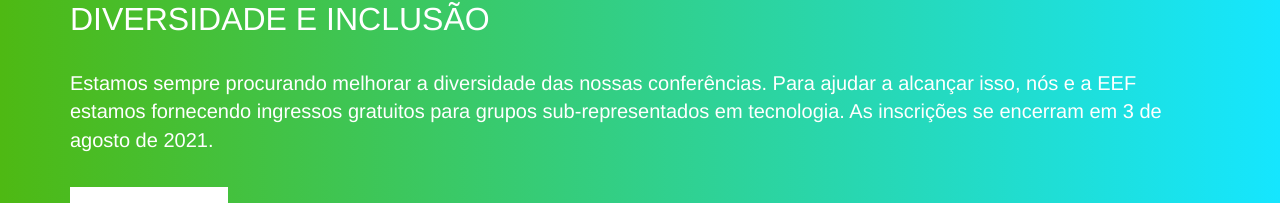
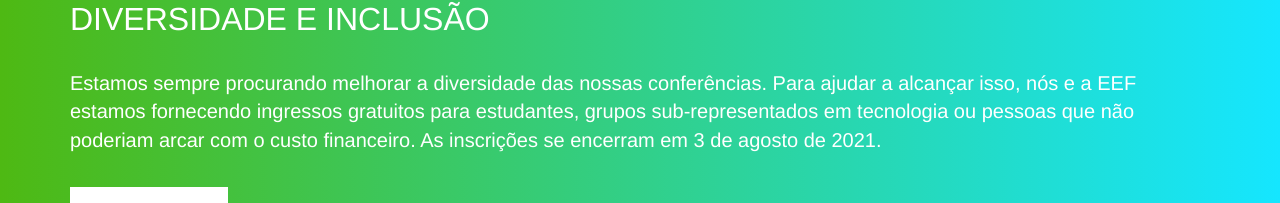
Before and after one commit to felipecotto/codebeam2021, a Next.js app: page / in a window 1280 px wide. Shown: the part 5559-5762 px from the top of the page. Built offline with nearby package versions, Linux system fonts and the light colour scheme; a web font is replaced by a local one.

Commit message:
Fix logo footer

```diff
--- a/src/components/Diversity/index.js
+++ b/src/components/Diversity/index.js
@@ -8,8 +8,9 @@ export default function Diversity() {
                 <div className="col-md-12">
                     <h3 className="heading up">Diversidade e Inclusão</h3>
                     {/* <h4 className="display up thin">Quer fazer parte deste projeto?</h4> */}
-                    <p>Estamos sempre procurando melhorar a diversidade das nossas conferências. Para ajudar a alcançar isso,
-                        nós e a EEF estamos fornecendo ingressos gratuitos  para grupos sub-representados em tecnologia.
+                    <p>Estamos sempre procurando melhorar a diversidade das nossas conferências.
+                        Para ajudar a alcançar isso, nós e a EEF estamos fornecendo ingressos gratuitos para estudantes,
+                        grupos sub-representados em tecnologia ou pessoas que não poderiam arcar com o custo financeiro.
                         As inscrições se encerram em 3 de agosto de 2021. </p>
                     <a href="" className="">inscreva-se</a>
                 </div>
--- a/src/components/Footer/index.js
+++ b/src/components/Footer/index.js
@@ -36,7 +36,7 @@ export default function Footer() {
           <div className="col-md-3">
             <h3>Diversidade</h3>
             <a href="https://www.erlef.org/" target="_blank">
-              <Image src="/eef.png" alt="Erlang Ecosystem Foundation" width={178} height={87}/>
+              <Image src="/eef.png" alt="Erlang Ecosystem Foundation" width={140} height={69}/>
             </a>
           </div>
 
```
